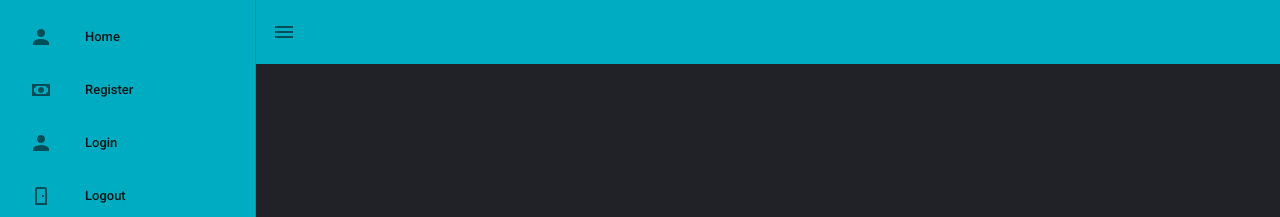
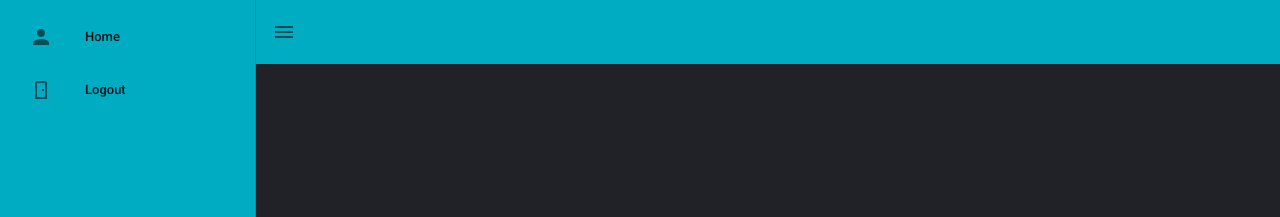
Before and after one commit to lassesuomela/banksim, a Vue app in the folder web/frontend/: page /about in a window 1280 px wide. Shown: the top 217 px of the page. Built offline with nearby package versions, Linux system fonts and the light colour scheme.

Commit message:
Logout route

```diff
--- a/web/frontend/src/components/Sidebar.vue
+++ b/web/frontend/src/components/Sidebar.vue
@@ -24,8 +24,6 @@ export default {
     return {
       links: [
         { icon: 'mdi-account', text: 'Home', route: '/home' },
-        { icon: 'mdi-cash', text: 'Register', route: '/register' },
-        { icon: 'person', text: 'Login', route: '/' },
         { icon: 'mdi-door', text: 'Logout', route: '/logout' }
       ],
     };
```
Also changed, not shown: web/frontend/src/views/login.vue (line endings or trailing spaces).
